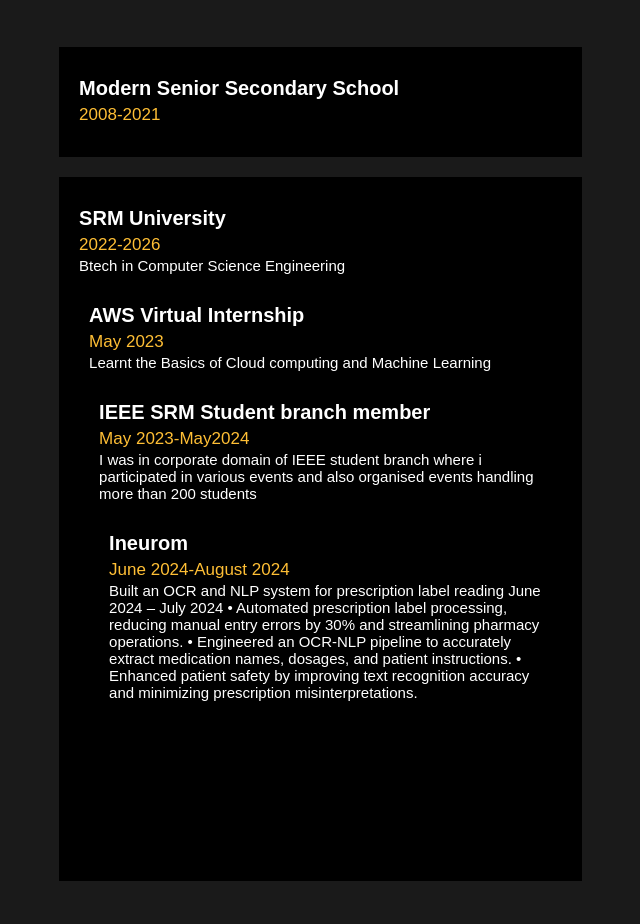
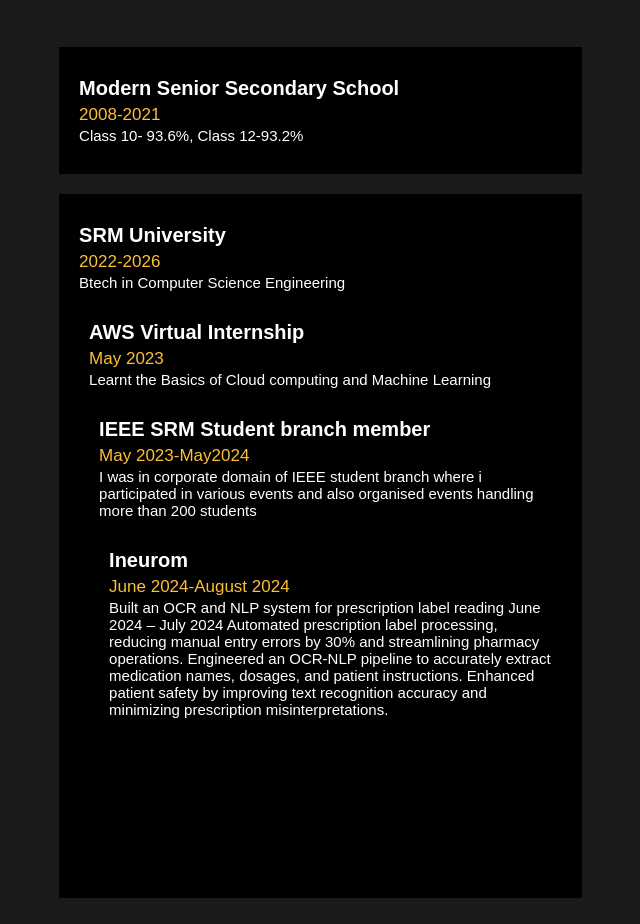
Before and after one commit to Sudipta2307/Portfolio-website, a plain HTML site: page index.html in a window 1280 px wide. Shown: the part 2272-3196 px from the top of the page, without its empty margins (47-687 px from the left). Drawn offline with Linux system fonts and the light colour scheme.

Commit message:
Update index.html

```diff
--- a/index.html
+++ b/index.html
@@ -160,6 +160,7 @@
         <div class="experience-content">
           <h2>Modern Senior Secondary School </h2>
           <h3>2008-2021</h3>
+          <p> Class 10- 93.6%, Class 12-93.2%</p>
           <p></p>
         </div>
       </div>
@@ -186,9 +187,9 @@
           <h2>Ineurom</h2>
           <h3>June 2024-August 2024</h3>
           <p>Built an OCR and NLP system for prescription label reading June 2024 – July 2024
-            • Automated prescription label processing, reducing manual entry errors by 30% and streamlining pharmacy operations.
-            • Engineered an OCR-NLP pipeline to accurately extract medication names, dosages, and patient instructions.
-            • Enhanced patient safety by improving text recognition accuracy and minimizing prescription misinterpretations.</p>
+           Automated prescription label processing, reducing manual entry errors by 30% and streamlining pharmacy operations.
+           Engineered an OCR-NLP pipeline to accurately extract medication names, dosages, and patient instructions.
+           Enhanced patient safety by improving text recognition accuracy and minimizing prescription misinterpretations.</p>
         </div>
 
       </div>
```
